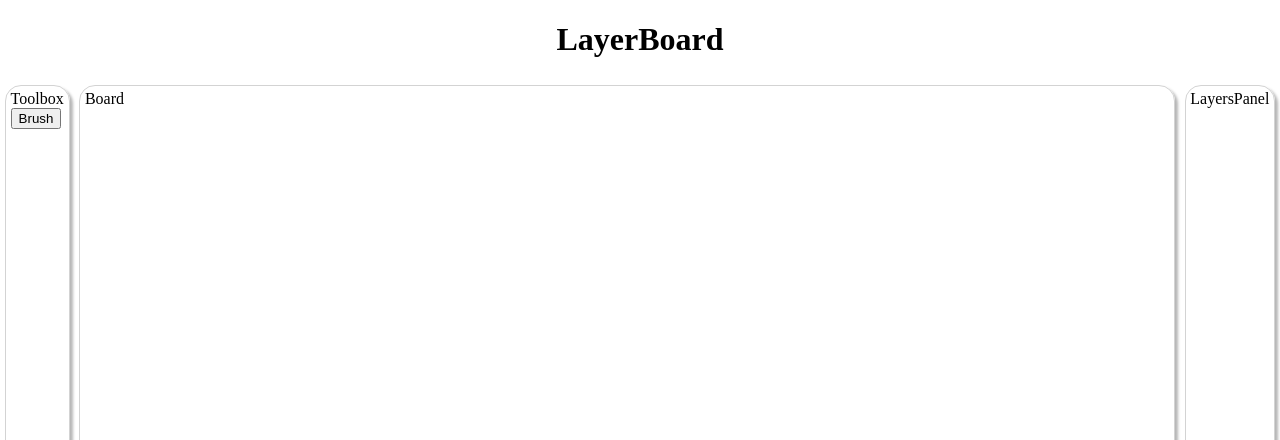
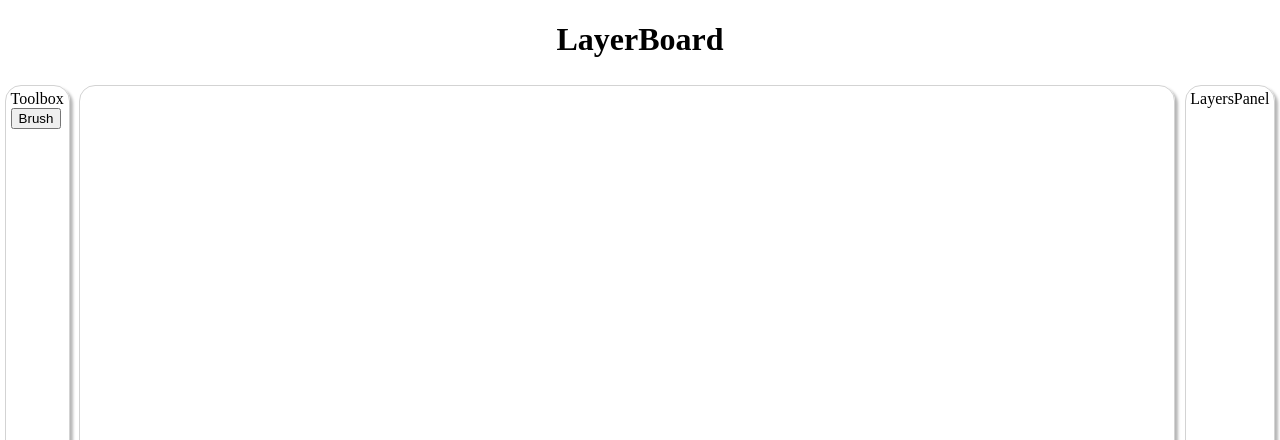
Before and after one commit to yogeshwar-b/Layerboard, a React (Vite) app: page / in a window 1280 px wide. Shown: the top 440 px of the page. Built offline with nearby package versions, Linux system fonts and the light colour scheme.

Commit message:
Canvas added with a sample drawhouse method for testing.

```diff
--- a/src/panels/Board.tsx
+++ b/src/panels/Board.tsx
@@ -1,6 +1,7 @@
 import '../styles/utils.css'
 import '../styles/board.css'
 import { Tools } from '../enums/tools'
+import { useRef } from 'react'
 
 interface BoardProps {
   className: string
@@ -8,5 +9,43 @@ interface BoardProps {
 }
 export const Board = (props: BoardProps) => {
   const cursor = props.toolState == Tools.Brush ? ' board brush-hover' : ''
-  return <div className={props.className + cursor}>Board</div>
+  const canvasRef = useRef<HTMLCanvasElement>(null)
+  return (
+    <div className={props.className + cursor}>
+      <canvas
+        style={{ aspectRatio: 'auto 300/300' }}
+        width={300}
+        height={300}
+        ref={canvasRef}
+        onClick={() => {
+          if (props.toolState == Tools.Brush) {
+            const ctx: CanvasRenderingContext2D | null = canvasRef.current
+              ? canvasRef.current.getContext('2d')
+              : null
+            if (!ctx) return
+            drawHouse(ctx)
+          }
+        }}
+      ></canvas>
+    </div>
+  )
 }
+
+function drawHouse(ctx: CanvasRenderingContext2D) {
+  // Set line width
+  ctx.lineWidth = 10
+
+  // Wall
+  ctx.strokeRect(75, 140, 150, 110)
+
+  // Door
+  ctx.fillRect(130, 190, 40, 60)
+
+  // Roof
+  ctx.beginPath()
+  ctx.moveTo(50, 140)
+  ctx.lineTo(150, 60)
+  ctx.lineTo(250, 140)
+  ctx.closePath()
+  ctx.stroke()
+}
```
